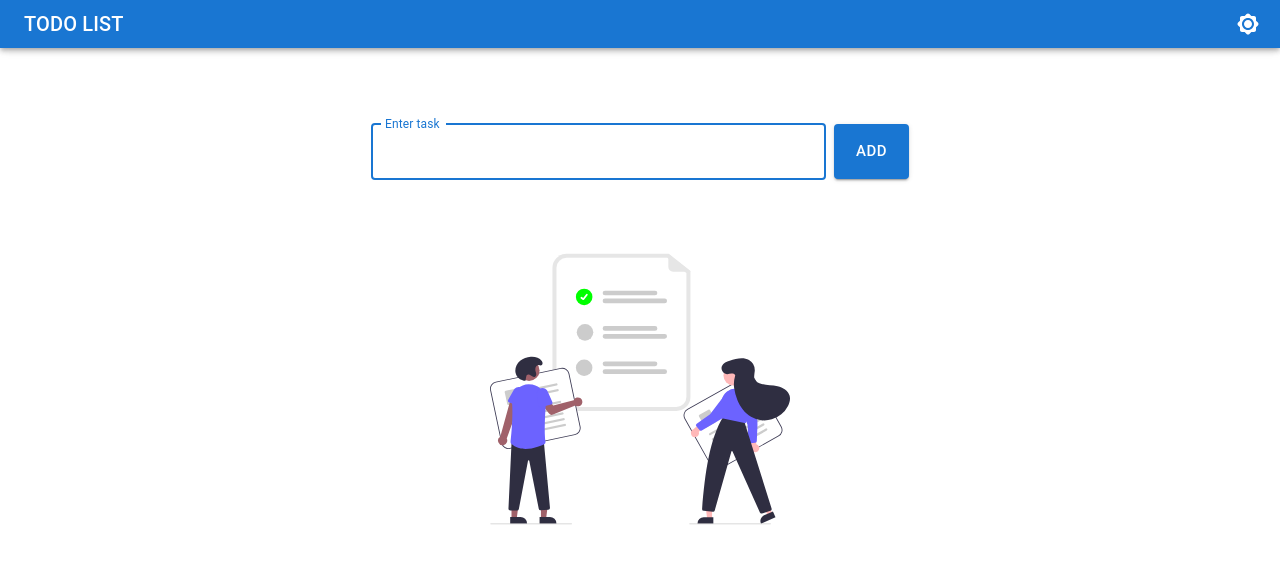
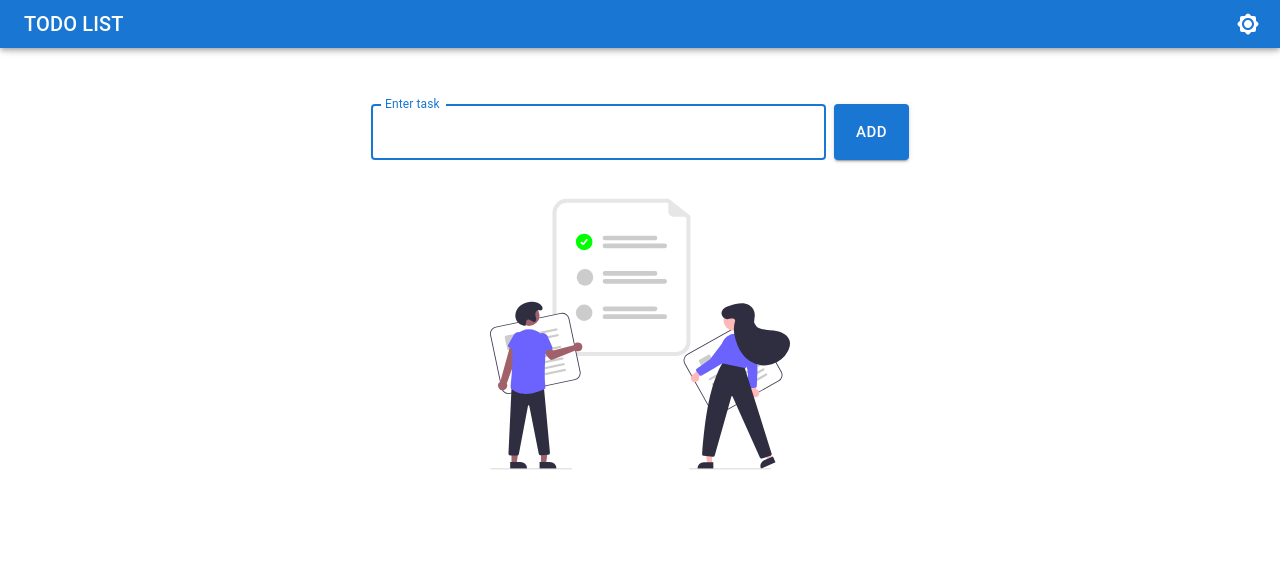
Before and after one commit to viktall/todoApplicationP1, a React (Vite) app: page / in a window 1280 px wide. Shown: the top 564 px of the page. Built offline with nearby package versions, Linux system fonts and the light colour scheme.

Commit message:
modified

```diff
--- a/src/App.jsx
+++ b/src/App.jsx
@@ -1,8 +1,7 @@
 import React, {useState} from 'react'
-import { Button, Box, TextField, Checkbox, IconButton, Typography, Toolbar, AppBar} from '@mui/material';
+import { Button, Box, TextField, Checkbox, IconButton, Typography, Toolbar, AppBar, CssBaseline} from '@mui/material';
 import { v4 as uuidv4 } from 'uuid';
 import { ThemeProvider, createTheme} from '@mui/material/styles';
-import CssBaseline from '@mui/material/CssBaseline';
 import BrightnessHighRoundedIcon from '@mui/icons-material/BrightnessHighRounded';
 import Brightness3RoundedIcon from '@mui/icons-material/Brightness3Rounded';
 import AlertDialog from './Confirm_Deletion';
@@ -12,10 +11,11 @@ import DeleteAllDialog from './DeleteAllDialog';
 import { ToastContainer, toast } from 'react-toastify';
 import 'react-toastify/dist/ReactToastify.css';
 import { Container } from '@mui/system';
+import Styles from './asset/styles'
 
 
 
-function App() {
+const App=()=>{
                   const [darkTheme, setDarkTheme] = useState(false)
                   const [task, setTask] = useState('')
                   const [todoArr, setTodoArr] = useState([])
@@ -31,10 +31,11 @@ const theme = createTheme({
 
 
                   const HandleSubmit = (e)=>{
-
+                                  e.preventDefault()
+                                  setTask('')
                                   const taskText= task.trim();
 
-          e.preventDefault()
+
                             if (taskText){
 
                                   const addedTask=taskText.charAt(0).toUpperCase() + taskText.slice(1)
@@ -64,8 +65,6 @@ const HandleSubmit = (e)=>{
                                     progress: undefined,
                                     theme: "light",
                                 })}
-
-          setTask('')
                     }
 
 const ON_COMPLETE = ({id})=>{
@@ -156,7 +155,7 @@ const HandleClose = () => {
 
         </Toolbar>
       </AppBar>
-      <Toolbar />
+      <Toolbar sx={{mb:5}}/>
 
 
 
@@ -169,7 +168,7 @@ const HandleClose = () => {
                     onSubmit={HandleSubmit}
                     noValidate
                     autoComplete="off">
-                      <Box sx={{display:'flex', justifyContent:'center', alignItems:'center', height:175}}>
+                      <Box sx={Styles.FormBox}>
                               <TextField
                                     label="Enter task"
                                     variant="outlined"
@@ -181,16 +180,16 @@ const HandleClose = () => {
 
                               <Button
                                     type='submit'
-                                    sx={{height:'3.700em'}}
+                                    sx={{height:'3.7em'}}
                                     size='large'
                                     variant='contained'> Add </Button>
                       </Box>
 {todoArr.map((todo)=>(
 
-                <Box key={todo.id} sx={{display:'flex', alignItems:'center', py:2, borderBottom:1, borderColor:'divider'}}>
+                <Box key={todo.id} sx={Styles.TaskBox}>
 
 
-                    <Box sx={{color:todo.completed? '#00C5CD':'', display:'flex', alignItems:'center', flexGrow:1, cursor:'pointer'}} onClick={()=>ON_COMPLETE(todo)} >
+                    <Box sx={{color:todo.completed? '#00C5CD':'', ...Styles.TaskInnerBox}} onClick={()=>ON_COMPLETE(todo)} >
                       <Checkbox checked={todo.completed}/>
                       <Box sx={{ wordBreak: "break-word"}}>{todo.label}</Box>
                     </Box>
@@ -214,9 +213,9 @@ const HandleClose = () => {
 
       ))}
 
-                      {todoArr.length? <Box sx={{mt:4, pb:4, display:'flex', justifyContent:'center' }} >
+                      {todoArr.length? <Box sx={Styles.DelBox} >
                                             <Button variant='contained' size='large' onClick={HandleDelAllDiaOpen}> Delete All </Button>
-                                      </Box> : <Box display='flex' justifyContent='center'><BgImg/></Box>
+                                      </Box> : <Box sx={Styles.SvgBox}><BgImg/></Box>
 
 
                       }
--- a/src/Confirm_Deletion.jsx
+++ b/src/Confirm_Deletion.jsx
@@ -1,13 +1,7 @@
-import * as React from 'react';
-import Button from '@mui/material/Button';
-import Dialog from '@mui/material/Dialog';
-import DialogActions from '@mui/material/DialogActions';
-import DialogContent from '@mui/material/DialogContent';
-import DialogContentText from '@mui/material/DialogContentText';
-import DialogTitle from '@mui/material/DialogTitle';
-import { Container } from '@mui/material';
+import React from 'react';
+import { Container, DialogTitle, DialogContentText, DialogContent, DialogActions, Dialog, Button } from '@mui/material';
 
-export default function AlertDialog({children, editTodo, setIsAlertOpen, isAlertOpen, HandleAlertClose, todoArr, setTodoArr, toast}) {
+const AlertDialog=({children, editTodo, setIsAlertOpen, isAlertOpen, HandleAlertClose, todoArr, setTodoArr, toast}) =>{
 
     const ON_DELETE =()=>{
 
@@ -51,3 +45,6 @@ export default function AlertDialog({children, editTodo, setIsAlertOpen, isAlert
       </Container>
   );
 }
+
+
+export default AlertDialog
--- a/src/DeleteAllDialog.jsx
+++ b/src/DeleteAllDialog.jsx
@@ -3,7 +3,7 @@ import { DialogContent, DialogTitle, DialogActions, Dialog, Button } from '@mui/
 
 
 
-export default function DeleteAllDialog({children, setTodoArr, setIsDeleteAll, isDeleteAll, HandleDelAllDiaClose, toast}) {
+ const DeleteAllDialog=({children, setTodoArr, setIsDeleteAll, isDeleteAll, HandleDelAllDiaClose, toast})=> {
 
     const OnDeleteAll =()=>{
 
@@ -43,3 +43,5 @@ export default function DeleteAllDialog({children, setTodoArr, setIsDeleteAll, i
     </div>
   );
 }
+
+export default DeleteAllDialog
--- a/src/Edit_Dialog.jsx
+++ b/src/Edit_Dialog.jsx
@@ -1,14 +1,10 @@
 import React, {useState} from 'react';
-import Button from '@mui/material/Button';
-import TextField from '@mui/material/TextField';
-import Dialog from '@mui/material/Dialog';
-import { DialogActions, DialogContent, DialogTitle, Box } from '@mui/material';
+import { DialogActions, DialogContent, DialogTitle, Dialog, TextField, Button, Box } from '@mui/material';
 
 
 const FormDialog=({editTodo, UpdateTodo, isDialogOpen, HandleClose})=> {
 
-const[editedText, setEditedText] = useState(editTodo.label)
-console.log(editTodo)
+        const[editedText, setEditedText] = useState(editTodo.label)
 
   return (
 
--- /dev/null
+++ b/src/asset/styles.jsx
@@ -0,0 +1,28 @@
+
+
+const Styles={
+
+                FormBox:{
+                            display:'flex', justifyContent:'center', alignItems:'center', mb:3
+                        },
+
+                TaskBox:{
+                            display:'flex', alignItems:'center', py:2, borderBottom:1, borderColor:'divider'
+                        },
+
+                TaskInnerBox:{
+                            display:'flex', alignItems:'center', flexGrow:1, cursor:'pointer'
+                        },
+
+                DelBox:{
+                            mt:4, pb:4, display:'flex', justifyContent:'center'
+                        },
+
+                SvgBox:{
+                            display:'flex', justifyContent:'center'
+                        }
+
+
+}
+
+export default Styles;
--- a/src/bgimg.jsx
+++ b/src/bgimg.jsx
@@ -1,4 +1,4 @@
-import React from 'react'
+
 
 const Bgimg = ()=>{
 
```
Lines whose indentation alone changed are shown as unchanged.
